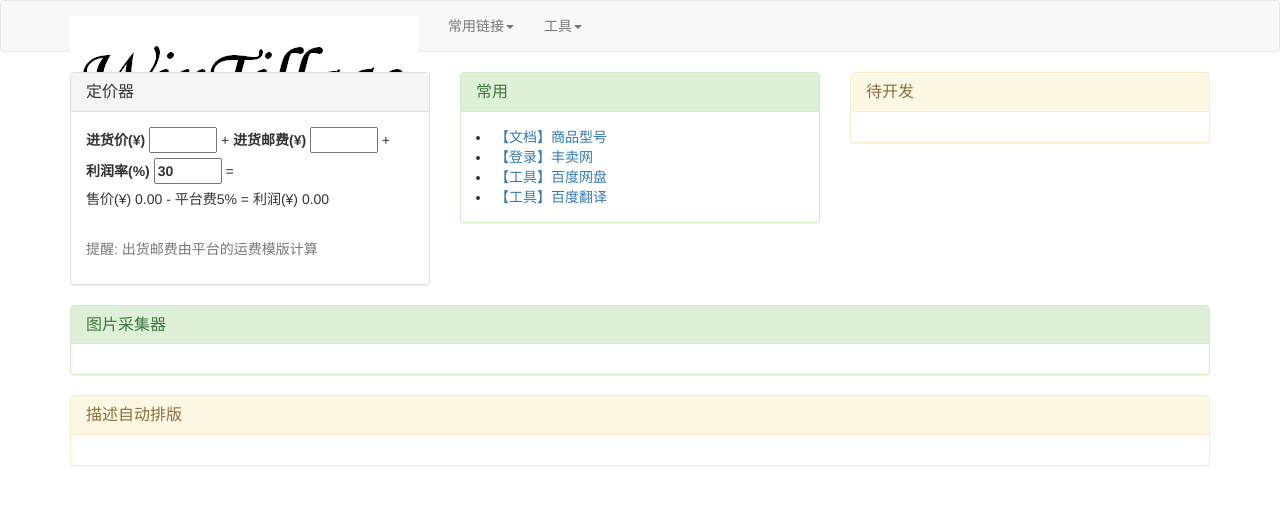
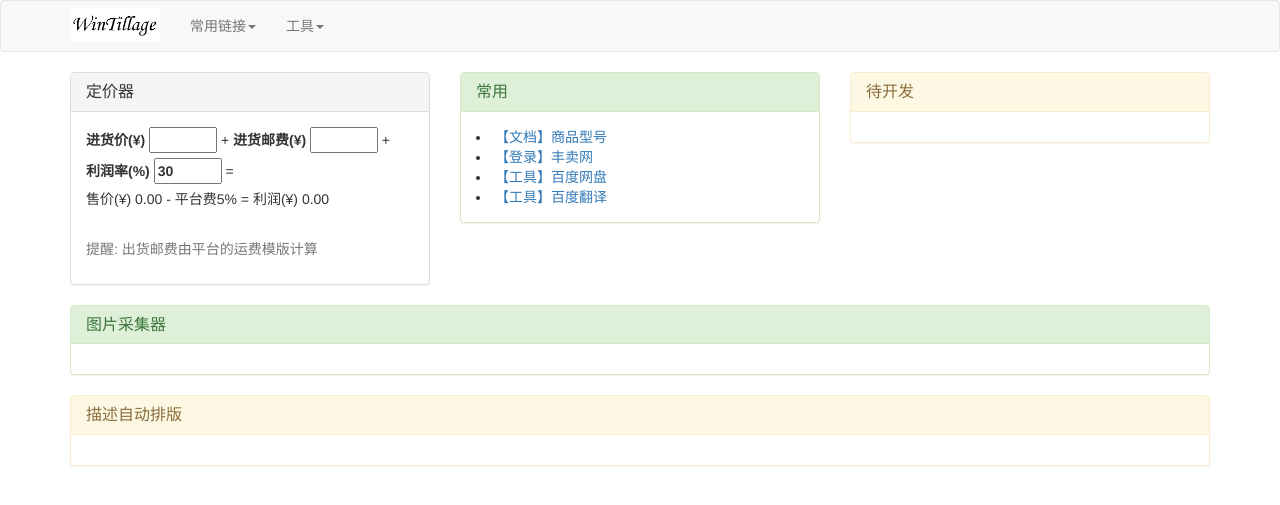
Before and after one commit to tanwei-cc/WinTillage, a Jekyll site: the page built from index.html, in a window 1280 px wide. Shown: the top 505 px of the page. Built offline with Jekyll 4.4.1, drawn with Linux system fonts in a browser that asks for light colours.

Commit message:
No Message.

```diff
--- a/_layouts/default.html
+++ b/_layouts/default.html
@@ -36,7 +36,7 @@
                     <span class="icon-bar"></span>
                 </button>
                 <a class="navbar-brand" href="{{ site.baseurl }}">
-                    <img src="favicon.ico" />
+                    <img src="favicon.ico" class="logo"/>
                 </a>
             </div>
             <div id="navbar" class="navbar-collapse collapse">
--- a/_sass/style.scss
+++ b/_sass/style.scss
@@ -1,6 +1,5 @@
 @import "consts";
 @import "includes";
-
 a {
     cursor: pointer;
 }
@@ -8,3 +7,9 @@ a {
 .btn-link {
     color: $btn-link;
 }
+
+.logo {
+    width: 90px;
+    position: relative;
+    top: -8px;
+}
```
